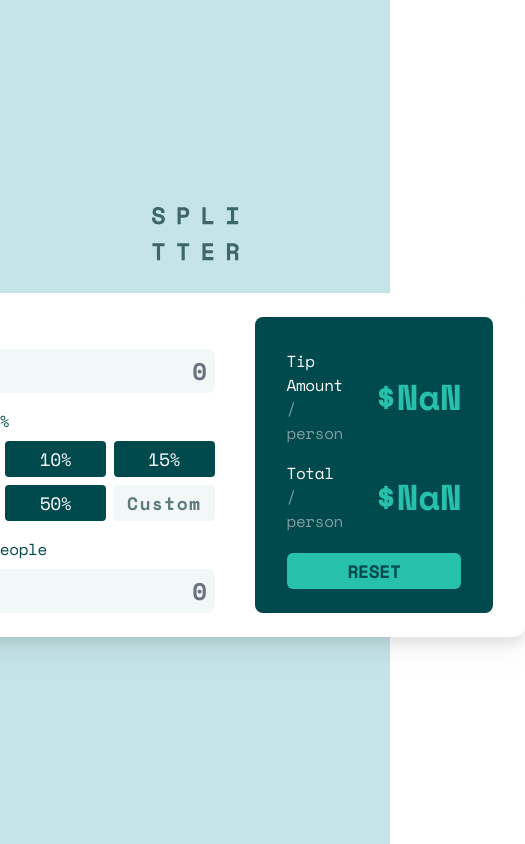
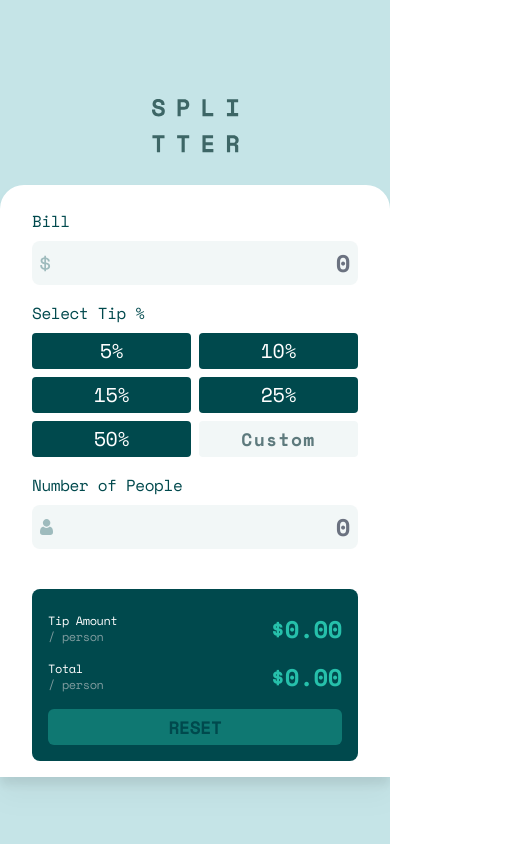
Before and after one commit to wraithio/tip-calculator-app-main, a React (Vite) app: page / in a window 390 px wide. Shown: the whole page, 525 px wide, since content can reach past the window. Built offline with nearby package versions, Linux system fonts and the light colour scheme.

Commit message:
responsiveness

```diff
--- a/src/components/TipComponent.jsx
+++ b/src/components/TipComponent.jsx
@@ -35,7 +35,8 @@ const TipComponent = () => {
     validText.className = "dark-cyan mb-2"
     peopleInput.style.border = "none"
 
-    if (localStorage.getItem("TipPercent", 0) != "" || people != 0) {
+    if (localStorage.getItem("TipPercent", 0) != "") {
+      console.log("1")
       generateResult(localStorage.getItem("TipPercent", 0), null);
     }
 
@@ -69,7 +70,7 @@ const TipComponent = () => {
     resetBtn.removeAttribute("disabled");
     resetBtn.style.opacity = "1";
     resetBtn.classList.add("hover:bg-[#9fe8df]");
-    if (tip[0] != ".") {
+    if (tip != ".") {
       if (tip.length == 1) {
         tip = ".0" + tip;
       } else {
@@ -108,10 +109,10 @@ const TipComponent = () => {
   return (
     <div className="min-h-screen flex justify-center place-items-center">
       <div className="flex flex-col gap-8">
-        <div className="flex justify-center">
+        <div className="flex justify-center sm:mt-0 mt-8">
           <img src="/images/logo.svg" alt="tip calculator logo" />
         </div>
-        <div className="flex flex-row gap-10 bg-white py-6 px-8 rounded-xl max-w-25 drop-shadow-xl">
+        <div className="flex sm:flex-row flex-col sm:w-fit w-screen sm:h-fit h-[37rem] gap-10 bg-white py-6 px-8 sm:rounded-xl rounded-t-3xl drop-shadow-xl">
           <div className="flex flex-col gap-4">
             <div>
               <h3 className="dark-cyan mb-2">Bill</h3>
@@ -120,45 +121,46 @@ const TipComponent = () => {
                 id="billInput"
                 onChange={grabBill}
                 placeholder="0"
-                min="0"              />
+                min="0"
+                className="sm:w-fit w-full"              />
             </div>
             <div>
               <h3 className="dark-cyan mb-2">Select Tip %</h3>
-              <div className="grid grid-rows-2 grid-cols-3 gap-2">
+              <div className="grid sm:grid-rows-2 sm:grid-cols-3 grid-cols-2 grid-rows-3 gap-2">
                 <button
                   id="TipBtn5"
                   className="text-white bg-[#00494d] rounded-[.25rem] hover:text-[#00494d] hover:bg-[#9fe8df]"
                   onClick={() => generateResult(5, TipBtn5)}
                 >
-                  <h2 className="text-lg py-1">5%</h2>
+                  <h2 className="sm:text-lg text-xl py-1">5%</h2>
                 </button>
                 <button
                   id="TipBtn10"
                   className="text-white bg-[#00494d] rounded-[.25rem] hover:text-[#00494d] hover:bg-[#9fe8df]"
                   onClick={() => generateResult(1, TipBtn10)}
                 >
-                  <h2 className="text-lg py-1">10%</h2>
+                  <h2 className="sm:text-lg text-xl py-1">10%</h2>
                 </button>
                 <button
                   id="TipBtn15"
                   className="text-white bg-[#00494d] rounded-[.25rem] hover:text-[#00494d] hover:bg-[#9fe8df]"
                   onClick={() => generateResult(15, TipBtn15)}
                 >
-                  <h2 className="text-lg py-1">15%</h2>
+                  <h2 className="sm:text-lg text-xl py-1">15%</h2>
                 </button>
                 <button
                   id="TipBtn25"
                   className="text-white bg-[#00494d] rounded-[.25rem] hover:text-[#00494d] hover:bg-[#9fe8df]"
                   onClick={() => generateResult(25, TipBtn25)}
                 >
-                  <h2 className="text-lg py-1">25%</h2>
+                  <h2 className="sm:text-lg text-xl py-1">25%</h2>
                 </button>
                 <button
                   id="TipBtn50"
                   className="text-white bg-[#00494d] rounded-[.25rem] hover:text-[#00494d] hover:bg-[#9fe8df]"
                   onClick={() => generateResult(5, TipBtn50)}
                 >
-                  <h2 className="text-lg py-1">50%</h2>
+                  <h2 className="sm:text-lg text-xl py-1">50%</h2>
                 </button>
                 <button
                   className="darkish-cyan bg-[#f2f7f7] rounded-[.25rem] hover:text-[#00494d] hover:bg-[#9fe8df] text-sm tracking-widest"
@@ -191,27 +193,28 @@ const TipComponent = () => {
                 id="peopleInput"
                 placeholder="0"
                 onChange={grabPeople}
+                className="sm:w-fit w-full"
               />
             </div>
           </div>
-          <div className="bg-[#00494d] rounded-lg flex flex-col gap-4 px-8 pb-6 pt-8">
-            <div className="flex gap-8 justify-between">
+          <div className="bg-[#00494d] rounded-lg flex flex-col gap-4 sm:px-8 sm:pb-6 sm:pt-8 p-4 pt-6">
+            <div className="flex sm:gap-8 gap-4 justify-between">
               <div>
-                <h3 className="text-white">Tip Amount</h3>
-                <h3 className="gray-cyan">/ person</h3>
+                <h3 className="text-white sm:text-base text-xs">Tip Amount</h3>
+                <h3 className="gray-cyan sm:text-base text-xs">/ person</h3>
               </div>
-              <div className="flex place-items-center text-[#26c0ab] text-4xl">
+              <div className="flex place-items-center text-[#26c0ab] text-2xl sm:text-4xl">
                 <h1>
                   <b>${tip}</b>
                 </h1>
               </div>
             </div>
-            <div className="flex gap-8 justify-between">
+            <div className="flex sm:gap-8 gap-4 justify-between">
               <div>
-                <h3 className="text-white">Total</h3>
-                <h3 className="gray-cyan">/ person</h3>
+                <h3 className="text-white sm:text-base text-xs">Total</h3>
+                <h3 className="gray-cyan sm:text-base text-xs">/ person</h3>
               </div>
-              <div className="flex place-items-center text-[#26c0ab] text-4xl">
+              <div className="flex place-items-center text-[#26c0ab] text-2xl sm:text-4xl">
                 <h1>
                   <b>${total}</b>
                 </h1>
```
